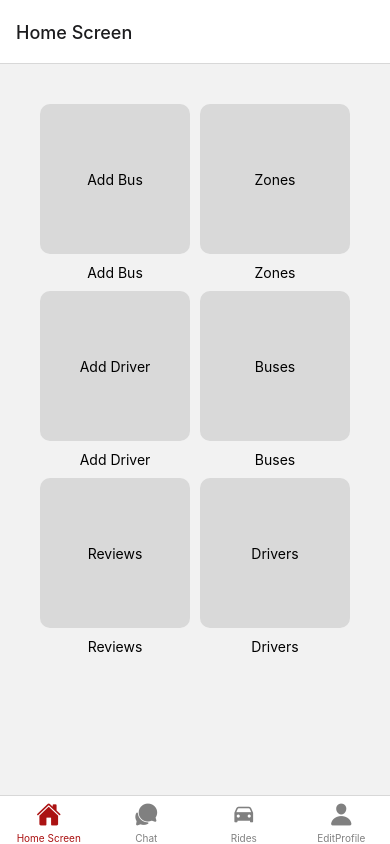
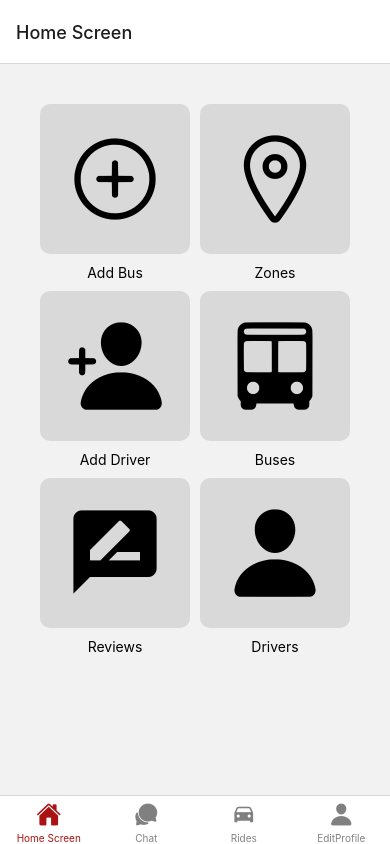
Before and after one commit to zeinshhadi/b-route-app, a React Native app in the folder frontend/: screen /AdminHomeScreen in a window 390 px wide. Built offline with nearby package versions, Linux system fonts and the light colour scheme.

Commit message:
Frontend <> Added Icon to admin screen

```diff
--- a/frontend/components/common/bottomNavigation/AdminBottomNavigation.js
+++ b/frontend/components/common/bottomNavigation/AdminBottomNavigation.js
@@ -1,6 +1,5 @@
 import React from "react";
 import { createBottomTabNavigator } from "@react-navigation/bottom-tabs";
-
 import AdminHomeScreen from "../../../screens/adminScreens/AdminHomeScreen";
 import EditProfile from "../../../screens/userScreens/EditProfile";
 import ChatScreen from "../../../screens/common/ChatScreen";
--- a/frontend/components/grid/CategoryGridTile.js
+++ b/frontend/components/grid/CategoryGridTile.js
@@ -2,6 +2,7 @@ import React from "react";
 import { View, Text, StyleSheet } from "react-native";
 import GridComponent from "./GridComponent";
 import { useNavigation } from "@react-navigation/native";
+import { Ionicons, MaterialIcons } from "@expo/vector-icons";
 const CategoryGridTile = () => {
   const navigation = useNavigation();
   const navigateToScreen = (screenName) => {
@@ -12,29 +13,29 @@ const CategoryGridTile = () => {
       <View style={styles.mainAdminScreenContainer}>
         <View style={styles.gridContainer}>
           <GridComponent onPress={() => navigateToScreen("AddBusScreen")}>
-            <Text>Add Bus</Text>
+            <Ionicons name="add-circle-outline" size={100} color="black" />
           </GridComponent>
           <Text style={styles.titleContainer}>Add Bus</Text>
           <GridComponent onPress={() => navigateToScreen("AddDriverScreen")}>
-            <Text>Add Driver</Text>
+            <Ionicons name="person-add" size={100} color="black" />
           </GridComponent>
           <Text style={styles.titleContainer}>Add Driver</Text>
           <GridComponent onPress={() => navigateToScreen("ReviewScreen")}>
-            <Text>Reviews</Text>
+            <MaterialIcons name="rate-review" size={100} color="black" />
           </GridComponent>
           <Text style={styles.titleContainer}>Reviews</Text>
         </View>
         <View style={styles.gridContainer}>
           <GridComponent onPress={() => navigateToScreen("ZonesRegistered")}>
-            <Text>Zones</Text>
+            <Ionicons name="location-outline" size={100} color="black" />
           </GridComponent>
           <Text style={styles.titleContainer}>Zones</Text>
           <GridComponent onPress={() => navigateToScreen("BusesRegistered")}>
-            <Text>Buses</Text>
+            <Ionicons name="bus" size={100} color="black" />
           </GridComponent>
           <Text style={styles.titleContainer}>Buses</Text>
           <GridComponent>
-            <Text>Drivers</Text>
+            <Ionicons name="person" size={100} color="black" />
           </GridComponent>
           <Text style={styles.titleContainer}>Drivers</Text>
         </View>
```
